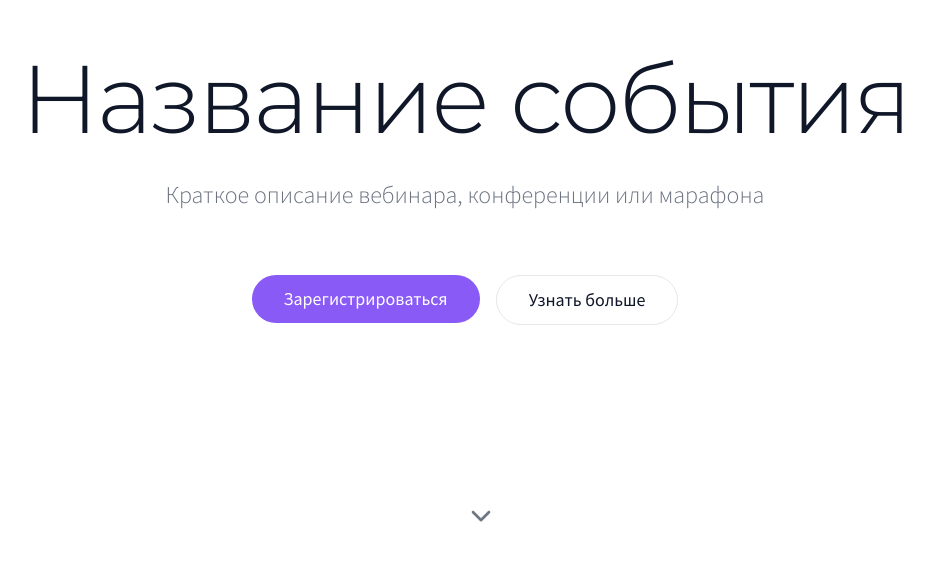
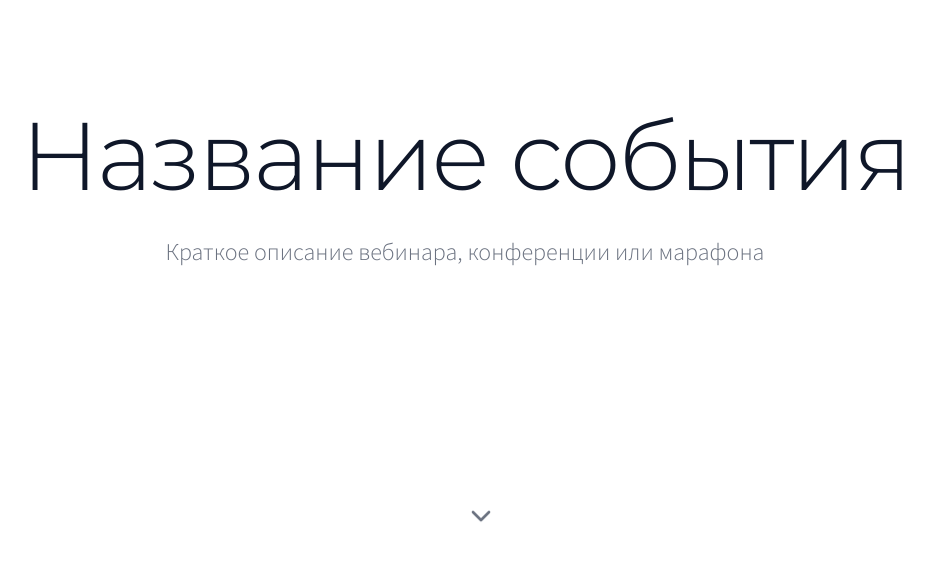
Before and after one commit to pr-poehali-dev/single-page-landing-1, a React (Vite) app: page / in a window 1280 px wide. Shown: the part 212-800 px from the top of the page, without its empty margins (175-1108 px from the left). Built offline with nearby package versions, Linux system fonts and the light colour scheme.

Commit message:
Удалить регистрацию и подробнее

```diff
--- a/src/pages/Index.tsx
+++ b/src/pages/Index.tsx
@@ -13,14 +13,6 @@ const Index = () => {
           <p className="text-xl md:text-2xl text-muted-foreground font-light max-w-2xl mx-auto">
             Краткое описание вебинара, конференции или марафона
           </p>
-          <div className="flex flex-col sm:flex-row gap-4 justify-center pt-8">
-            <Button size="lg" className="text-lg px-8 py-6 rounded-full">
-              Зарегистрироваться
-            </Button>
-            <Button size="lg" variant="outline" className="text-lg px-8 py-6 rounded-full">
-              Узнать больше
-            </Button>
-          </div>
         </div>
 
         <div className="absolute bottom-12 left-1/2 -translate-x-1/2 animate-bounce">
```
